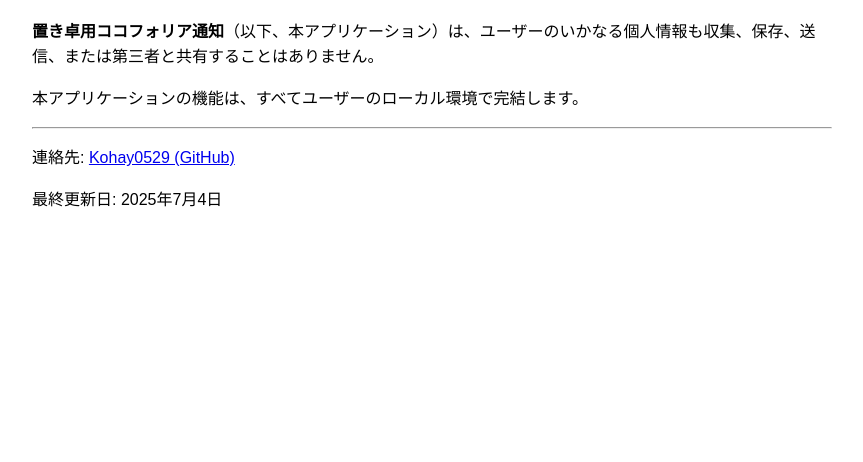
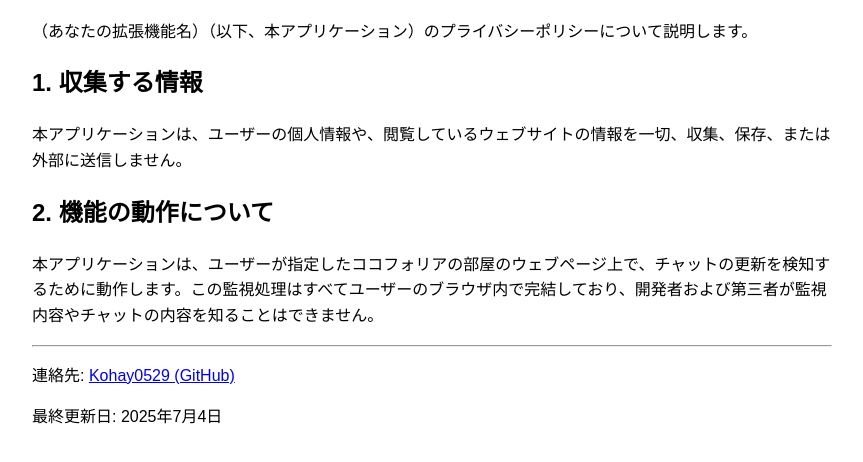
Before and after one commit to Kohay0529/ccfolia_alert, a browser extension: page docs/index.html in a window 1280 px wide. Shown: the part 86-548 px from the top of the page, without its empty margins (208-1071 px from the left). Drawn offline with Linux system fonts and the light colour scheme.

Commit message:
correct privacy policy

```diff
--- a/docs/index.html
+++ b/docs/index.html
@@ -10,8 +10,13 @@
 </head>
 <body>
     <h1>プライバシーポリシー</h1>
-    <p><strong>置き卓用ココフォリア通知</strong>（以下、本アプリケーション）は、ユーザーのいかなる個人情報も収集、保存、送信、または第三者と共有することはありません。</p>
-    <p>本アプリケーションの機能は、すべてユーザーのローカル環境で完結します。</p>
+    <p>（あなたの拡張機能名）（以下、本アプリケーション）のプライバシーポリシーについて説明します。</p>
+
+    <h2>1. 収集する情報</h2>
+    <p>本アプリケーションは、ユーザーの個人情報や、閲覧しているウェブサイトの情報を一切、収集、保存、または外部に送信しません。</p>
+
+    <h2>2. 機能の動作について</h2>
+    <p>本アプリケーションは、ユーザーが指定したココフォリアの部屋のウェブページ上で、チャットの更新を検知するために動作します。この監視処理はすべてユーザーのブラウザ内で完結しており、開発者および第三者が監視内容やチャットの内容を知ることはできません。</p>
     <hr>
     <p>連絡先: <a href="https://github.com/Kohay0529">Kohay0529 (GitHub)</a></p>
     <p>最終更新日: 2025年7月4日</p>
```
